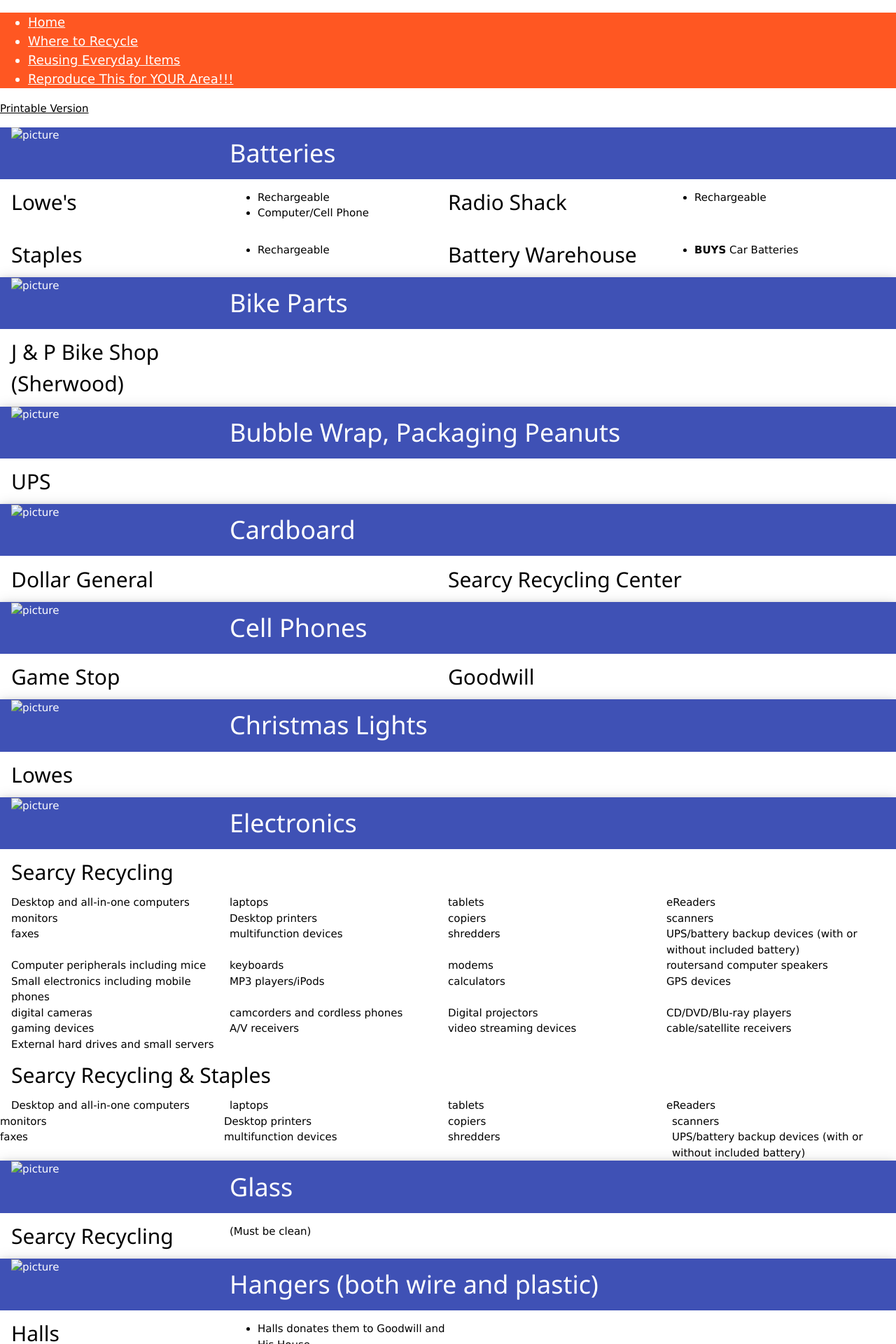
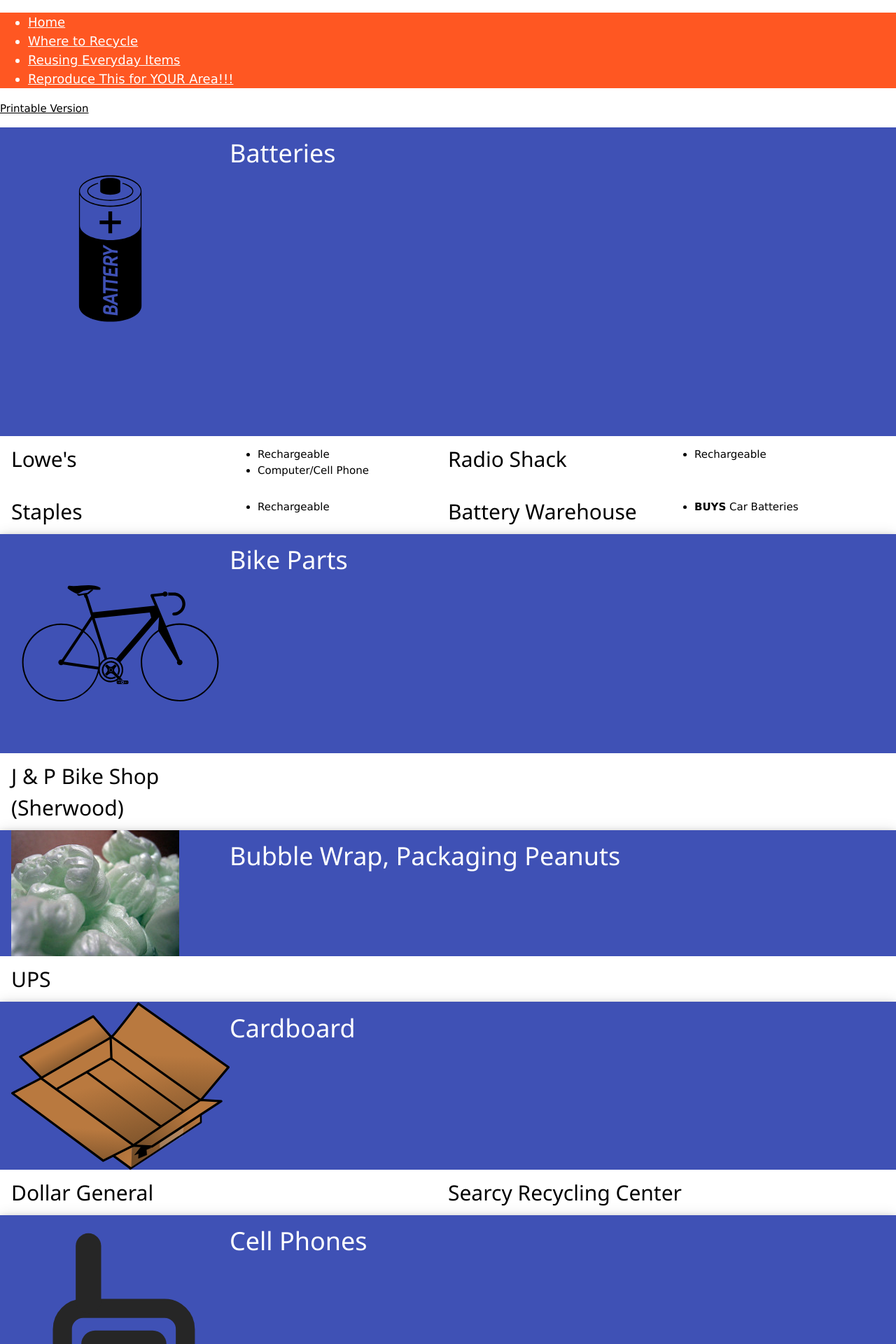
Before and after one commit to mshafer1/searcyar-where-to-recycle, a Jekyll site: the page built from recycling/index.html, in a window 1280 px wide. Shown: the top 1920 px of the page at 70% size. Built offline with Jekyll 4.4.1, drawn with Linux system fonts in a browser that asks for light colours.

Commit message:
make picture paths absolute

```diff
--- a/recycling/index.html
+++ b/recycling/index.html
@@ -9,7 +9,7 @@
             <header class="w3-container w3-indigo">
                 <div class="w3-row">
                     <div class="w3-col l3 m3 s6">
-                        <img class="pic" src="pictures/battery.svg" alt="picture"  ><!-- from http://www.1001freedownloads.com/free-clipart/battery-4-2 --></img>
+                        <img class="pic" src="recycling/pictures/battery.svg" alt="picture"  ><!-- from http://www.1001freedownloads.com/free-clipart/battery-4-2 --></img>
                     </div>
                     <div class="w3-col l9 m9 s6">
                         <h1>Batteries</h1>
@@ -64,7 +64,7 @@
             <header class="w3-container w3-indigo">
                 <div class="w3-row">
                     <div class="w3-col l3 m3 s6">
-                        <img class="pic" src="pictures/bike.svg" alt="picture"><!-- from http://www.1001freedownloads.com/free-clipart/sport-bike --></img>
+                        <img class="pic" src="recycling/pictures/bike.svg" alt="picture"><!-- from http://www.1001freedownloads.com/free-clipart/sport-bike --></img>
                     </div>
                     <div class="w3-col l9 m9 s6">
                         <h1>Bike Parts</h1>
@@ -86,7 +86,7 @@
             <header class="w3-container w3-indigo">
                 <div class="w3-row">
                     <div class="w3-col l3 m3 s6">
-                        <img class="pic" src="pictures/packaging.jpg" alt="picture"><!-- from https://www.flickr.com/photos/dmatos/712395284 --></img>
+                        <img class="pic" src="recycling/pictures/packaging.jpg" alt="picture"><!-- from https://www.flickr.com/photos/dmatos/712395284 --></img>
                     </div>
                     <div class="w3-col l9 m9 s6">
                         <h1>Bubble Wrap, Packaging Peanuts</h1>
@@ -109,7 +109,7 @@
             <header class="w3-container w3-indigo">
                 <div class="w3-row">
                     <div class="w3-col l3 m3 s6">
-                        <img class="pic" src="pictures/cardboard.svg" alt="picture"> <!-- from http://www.1001freedownloads.com/free-clipart/cardbard-box --> </img>
+                        <img class="pic" src="recycling/pictures/cardboard.svg" alt="picture"> <!-- from http://www.1001freedownloads.com/free-clipart/cardbard-box --> </img>
                     </div>
                     <div class="w3-col l9 m9 s6">
                         <h1>Cardboard</h1>
@@ -133,7 +133,7 @@
             <header class="w3-container w3-indigo">
                 <div class="w3-row">
                     <div class="w3-col l3 m3 s6">
-                        <img src="pictures/cellPhone.svg" class="pic" alt="picture"> <!-- from http://www.1001freedownloads.com/free-clipart/mobile-phone-2-2 --> </img>
+                        <img src="recycling/pictures/cellPhone.svg" class="pic" alt="picture"> <!-- from http://www.1001freedownloads.com/free-clipart/mobile-phone-2-2 --> </img>
                     </div>
                     <div class="w3-col l9 m9 s6">
                         <h1>Cell Phones</h1>
@@ -158,7 +158,7 @@
             <header class="w3-container w3-indigo">
                 <div class="w3-row">
                     <div class="w3-col l3 m3 s6">
-                        <img src="pictures/xmaslights.svg" class="pic" alt="picture"> <!-- from http://www.1001freedownloads.com/free-clipart/festive-lights --> </img>
+                        <img src="recycling/pictures/xmaslights.svg" class="pic" alt="picture"> <!-- from http://www.1001freedownloads.com/free-clipart/festive-lights --> </img>
                     </div>
                     <div class="w3-col l9 m9 s6">
                         <h1>Christmas Lights</h1>
@@ -178,7 +178,7 @@
             <header class="w3-container w3-indigo">
                 <div class="w3-row">
                     <div class="w3-col l3 m3 s6">
-                        <img src="pictures/electronic.svg" class="pic" alt="picture"> <!-- from http://www.1001freedownloads.com/free-clipart/frayed-plug --> </img>
+                        <img src="recycling/pictures/electronic.svg" class="pic" alt="picture"> <!-- from http://www.1001freedownloads.com/free-clipart/frayed-plug --> </img>
                     </div>
                     <div class="w3-col l9 m9 s6">
                         <h1>Electronics</h1>
@@ -276,7 +276,7 @@
             <header class="w3-container w3-indigo">
                 <div class="w3-row">
                     <div class="w3-col l3 m3 s6">
-                        <img class="pic" src="pictures/Glass.png" alt="picture"><!-- by Sarah Wyatt of Team ATOM --></img>
+                        <img class="pic" src="recycling/pictures/Glass.png" alt="picture"><!-- by Sarah Wyatt of Team ATOM --></img>
                     </div>
                     <div class="w3-col l9 m9 s6">
                         <h1>Glass</h1>
@@ -300,7 +300,7 @@
             <header class="w3-container w3-indigo">
                 <div class="w3-row">
                     <div class="w3-col l3 m3 s6">
-                        <img class="pic" src="pictures/coatHanger.svg" alt="picture"><!-- from http://www.1001freedownloads.com/free-clipart/simple-coat-hanger --></img>
+                        <img class="pic" src="recycling/pictures/coatHanger.svg" alt="picture"><!-- from http://www.1001freedownloads.com/free-clipart/simple-coat-hanger --></img>
                     </div>
                     <div class="w3-col l9 m9 s6">
                         <h1>Hangers (both wire and plastic)</h1>
@@ -325,7 +325,7 @@
             <header class="w3-container w3-indigo">
                 <div class="w3-row">
                     <div class="w3-col l3 m3 s6">
-                        <img class="pic" src="pictures/inkToner.svg" alt="picture"><!-- from http://www.1001freedownloads.com/free-clipart/cartucho-cartridge --></img>
+                        <img class="pic" src="recycling/pictures/inkToner.svg" alt="picture"><!-- from http://www.1001freedownloads.com/free-clipart/cartucho-cartridge --></img>
                     </div>
                     <div class="w3-col l9 m9 s6">
                         <h1>Ink/Toner Cartridges</h1>
@@ -345,7 +345,7 @@
             <header class="w3-container w3-indigo">
                 <div class="w3-row">
                     <div class="w3-col l3 m3 s6">
-                        <img class="pic" src="pictures/lights.svg" alt="picture"><!-- from http://www.1001freedownloads.com/free-clipart/lightbulb-grayscale --></img>
+                        <img class="pic" src="recycling/pictures/lights.svg" alt="picture"><!-- from http://www.1001freedownloads.com/free-clipart/lightbulb-grayscale --></img>
                     </div>
                     <div class="w3-col l9 m9 s6">
                         <h1>Lightbulbs</h1>
@@ -370,7 +370,7 @@
             <header class="w3-container w3-indigo">
                 <div class="w3-row">
                     <div class="w3-col l3 m3 s6">
-                        <img class="pic" src="pictures/madrass.svg" alt="picture"><!-- from http://www.1001freedownloads.com/free-clipart/madrass --></img>
+                        <img class="pic" src="recycling/pictures/madrass.svg" alt="picture"><!-- from http://www.1001freedownloads.com/free-clipart/madrass --></img>
                     </div>
                     <div class="w3-col l9 m9 s6">
                         <h1>Mattresses</h1>
@@ -389,7 +389,7 @@
             <header class="w3-container w3-indigo">
                 <div class="w3-row">
                     <div class="w3-col l3 m3 s6">
-                        <img class="pic" src="pictures/MedicineBottle.png" alt="picture"><!-- from http://www.1001freedownloads.com/free-vector/glossy-medicine-bottle --></img>
+                        <img class="pic" src="recycling/pictures/MedicineBottle.png" alt="picture"><!-- from http://www.1001freedownloads.com/free-vector/glossy-medicine-bottle --></img>
                     </div>
                     <div class="w3-col l9 m9 s6">
                         <h1>Medicine/prescription bottles</h1>
@@ -409,7 +409,7 @@
             <header class="w3-container w3-indigo">
                 <div class="w3-row">
                     <div class="w3-col l3 m3 s6">
-                        <img src="pictures/oil.svg" class="pic" alt="picture"> <!-- from http://www.1001freedownloads.com/free-clipart/oil-barrel --> </img>
+                        <img src="recycling/pictures/oil.svg" class="pic" alt="picture"> <!-- from http://www.1001freedownloads.com/free-clipart/oil-barrel --> </img>
                     </div>
                     <div class="w3-col l9 m9 s6">
                         <h1>Oil</h1>
@@ -444,7 +444,7 @@
             <header class="w3-container w3-indigo">
                 <div class="w3-row">
                     <div class="w3-col l3 m3 s6">
-                        <img class="pic" src="pictures/plasticBag.png" alt="picture"><!-- By Matthew Shafer of Team ATOM --></img>
+                        <img class="pic" src="recycling/pictures/plasticBag.png" alt="picture"><!-- By Matthew Shafer of Team ATOM --></img>
                     </div>
                     <div class="w3-col l9 m9 s6">
                         <h1>Plastic Bags</h1>
@@ -469,7 +469,7 @@
             <header class="w3-container w3-indigo">
                 <div class="w3-row">
                     <div class="w3-col l3 m3 s6">
-                        <img class="pic" src="pictures/scrapMetal.svg" alt="picture"><!-- from http://www.1001freedownloads.com/free-clipart/architetto-profilati --></img>
+                        <img class="pic" src="recycling/pictures/scrapMetal.svg" alt="picture"><!-- from http://www.1001freedownloads.com/free-clipart/architetto-profilati --></img>
                     </div>
                     <div class="w3-col l9 m9 s6">
                         <h1>Scrap Metal</h1>
@@ -489,7 +489,7 @@
             <header class="w3-container w3-indigo">
                 <div class="w3-row">
                     <div class="w3-col l3 m3 s6">
-                        <img class="pic" src="pictures/tires.svg" alt="picture"><!-- from http://www.1001freedownloads.com/free-clipart/simple-car-wheel-tire-rims-side-view --></img>
+                        <img class="pic" src="recycling/pictures/tires.svg" alt="picture"><!-- from http://www.1001freedownloads.com/free-clipart/simple-car-wheel-tire-rims-side-view --></img>
                     </div>
                     <div class="w3-col l9 m9 s6">
                         <h1>Tires</h1>
@@ -514,7 +514,7 @@
             <header class="w3-container w3-indigo">
                 <div class="w3-row">
                     <div class="w3-col l3 m3 s6">
-                        <img class="pic" src="pictures/FillerFunnel.svg" alt="picture"><!-- from http://www.1001freedownloads.com/free-clipart/fluid-filler-funner --></img>
+                        <img class="pic" src="recycling/pictures/FillerFunnel.svg" alt="picture"><!-- from http://www.1001freedownloads.com/free-clipart/fluid-filler-funner --></img>
                     </div>
                     <div class="w3-col l9 m9 s6">
                         <h1>Transmission Fluid</h1>
@@ -536,7 +536,7 @@
             <header class="w3-container w3-indigo">
                 <div class="w3-row">
                     <div class="w3-col l3 m3 s6">
-                        <img class="pic" src="pictures/console-controller-color.svg" alt="picture"><!-- from http://www.1001freedownloads.com/free-clipart/color-playstation-controller --></img>
+                        <img class="pic" src="recycling/pictures/console-controller-color.svg" alt="picture"><!-- from http://www.1001freedownloads.com/free-clipart/color-playstation-controller --></img>
                     </div>
                     <div class="w3-col l9 m9 s6">
                         <h1>Used Games/Old Gaming Consoles</h1>
```
